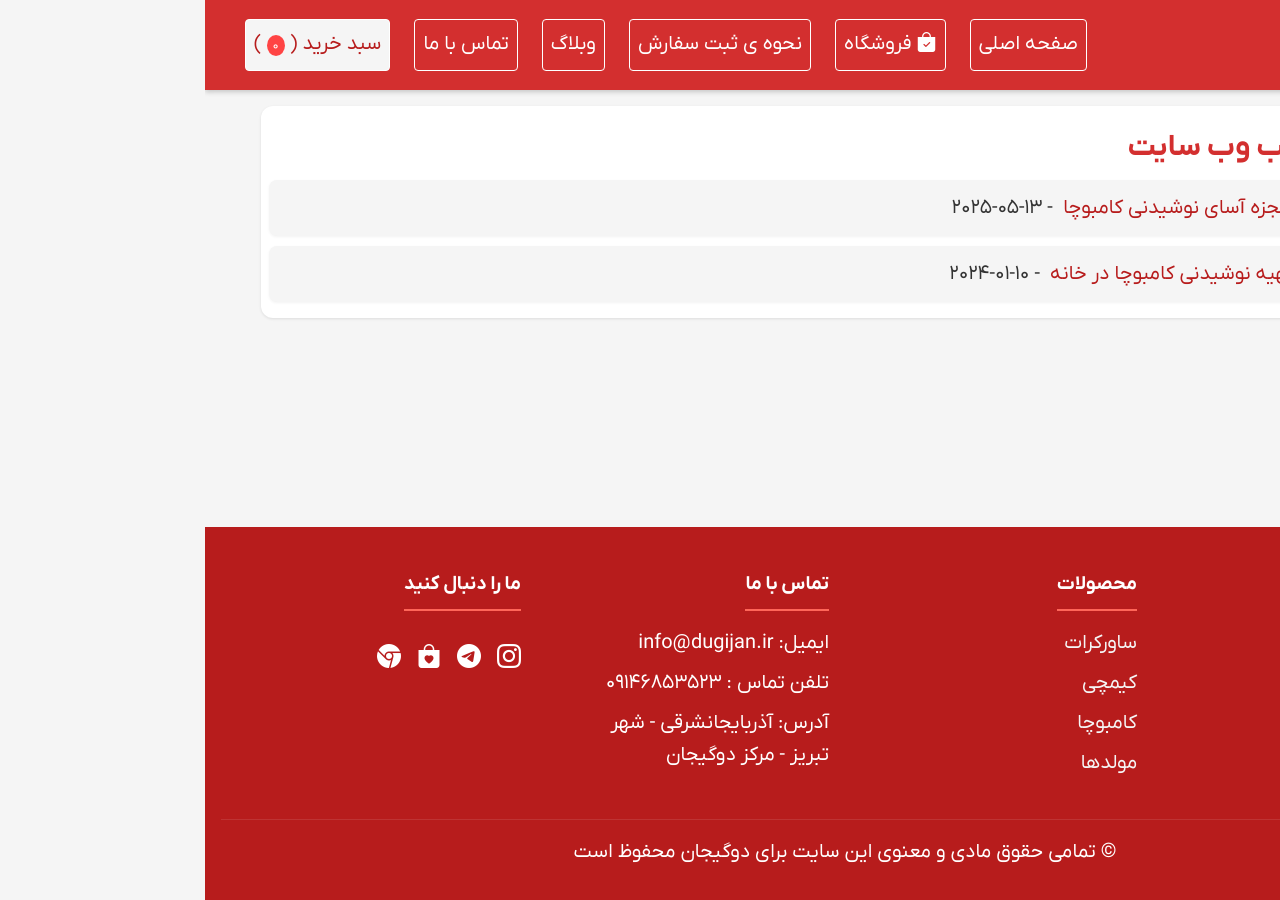
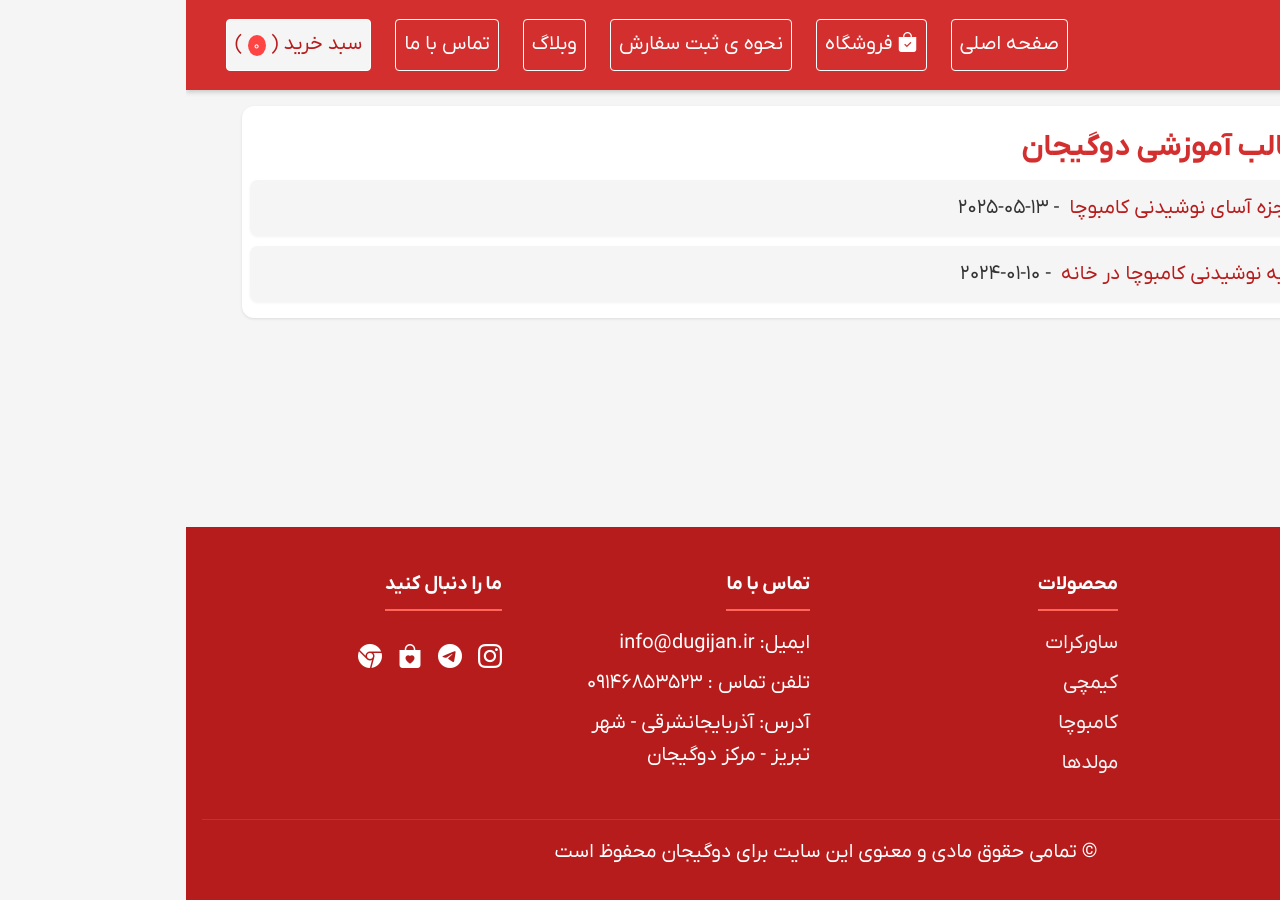
Before and after one commit to keepfiless/dugijan, a Jekyll site: the page built from posts/index.html, in a window 1280 px wide. Built offline with Jekyll 4.4.1, drawn with Linux system fonts in a browser that asks for light colours; some web fonts are replaced.

Commit message:
زززز

```diff
--- a/posts/index.html
+++ b/posts/index.html
@@ -6,16 +6,14 @@
 {% include header.html %}
 <main>
   <section>
-    <h1>آخرین مطالب وب سایت</h1>
+    <h1>آخرین مطالب آموزشی دوگیجان</h1>
     <ul class="custom-list">
       {% for post in site.posts %}
       <li>
-        {{ forloop.index }} -
         <a href="{{ post.url | relative_url }}">{{ post.title }}</a> - {{ post.date | date: "%Y-%m-%d" }}
       </li>
       {% endfor %}
     </ul>
-
   </section>
 </main>
 {% include footer.html %}
```
